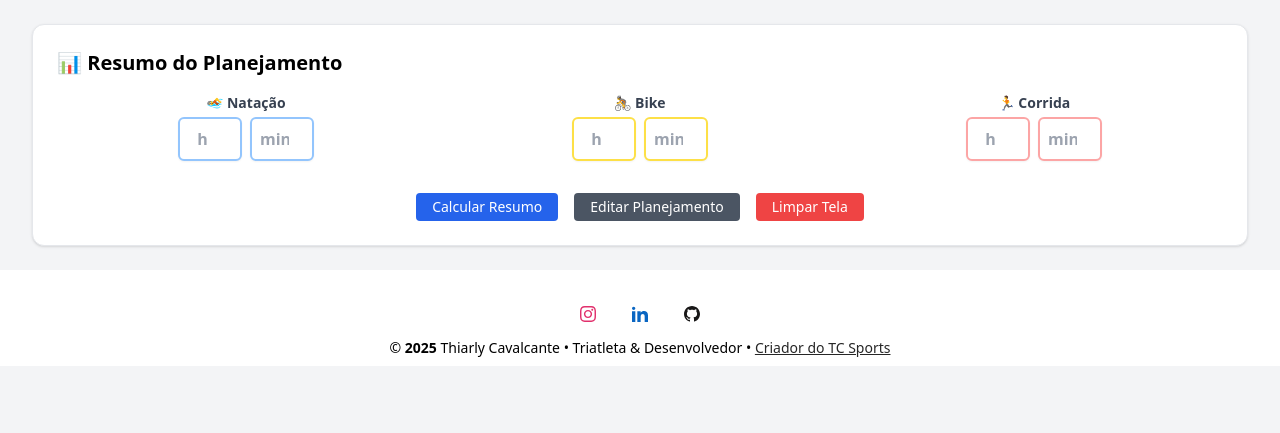
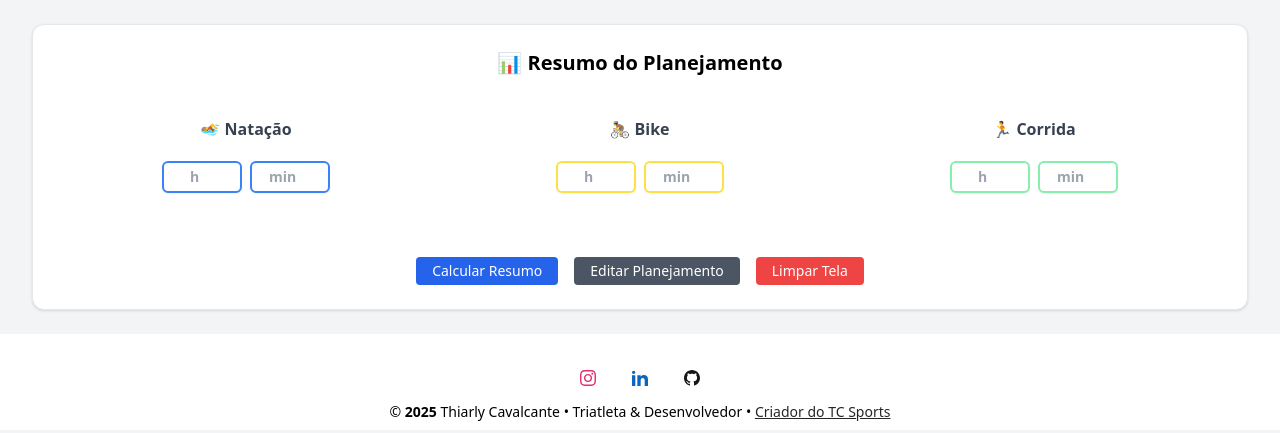
Before and after one commit to thiarly/running-pace-converter, a Flask app: page /resumo in a window 1280 px wide. Shown: the part 80-513 px from the top of the page. Run offline with Flask 3, Linux system fonts and the light colour scheme; the visitor is signed in with stand-in values (Sample User, id 1); data that the repository does not hold is empty; some libraries are stand-ins or nearby versions.

Commit message:
Update resumo.html

```diff
--- a/conversor/templates/resumo.html
+++ b/conversor/templates/resumo.html
@@ -28,7 +28,7 @@ Resumo do Planejamento
 
   <!-- Resumo do Planejamento -->
   <div class="bg-white rounded-xl shadow p-6 border border-gray-200">
-    <h2 class="text-xl font-semibold mb-4">📊 Resumo do Planejamento</h2>
+    <h2 class="text-xl text-center font-semibold mb-10">📊 Resumo do Planejamento</h2>
     <form method="POST" class="grid grid-cols-1 md:grid-cols-3 gap-4 text-sm text-gray-700">
       {{ form.hidden_tag() }}
 
@@ -37,28 +37,28 @@ Resumo do Planejamento
 
         <!-- Natação -->
         <div class="flex flex-col items-center gap-1">
-          <label class="text-sm font-semibold">🏊 Natação</label>
+          <label class="text-base font-semibold mb-4">🏊 Natação</label>
           <div class="flex gap-2">
-            {{ form.tempo_natacao_horas(class="w-16 text-center py-2 px-2 border-2 border-blue-300 rounded-md bg-white shadow-sm text-base font-semibold", placeholder="h") }}
-            {{ form.tempo_natacao_minutos(class="w-16 text-center py-2 px-2 border-2 border-blue-300 rounded-md bg-white shadow-sm text-base font-semibold", placeholder="min") }}
+            {{ form.tempo_natacao_horas(class="w-20 text-center py-1 px-1 border-2 border-solid border-blue-500 rounded-md bg-white shadow-sm text-babase font-semibold mb-8", placeholder="h") }}
+            {{ form.tempo_natacao_minutos(class="w-20 text-center py-1 px-1 border-2 border-solid border-blue-500 rounded-md bg-white shadow-sm text-babase font-semibold mb-8", placeholder="min") }}
           </div>
         </div>
 
         <!-- Bike -->
         <div class="flex flex-col items-center gap-1">
-          <label class="text-sm font-semibold">🚴 Bike</label>
+          <label class="text-base font-semibold mb-4">🚴 Bike</label>
           <div class="flex gap-2">
-            {{ form.tempo_bike_horas(class="w-16 text-center py-2 px-2 border-2 border-yellow-300 rounded-md bg-white shadow-sm text-base font-semibold", placeholder="h") }}
-            {{ form.tempo_bike_minutos(class="w-16 text-center py-2 px-2 border-2 border-yellow-300 rounded-md bg-white shadow-sm text-base font-semibold", placeholder="min") }}
+            {{ form.tempo_bike_horas(class="w-20 text-center py-1 px-2 border-2 border-solid border-yellow-300 rounded-md bg-white shadow-sm text-babase font-semibold mb-8", placeholder="h") }}
+            {{ form.tempo_bike_minutos(class="w-20 text-center py-1 px-2 border-2 border-solid border-yellow-300 rounded-md bg-white shadow-sm text-babase font-semibold mb-8", placeholder="min") }}
           </div>
         </div>
 
         <!-- Corrida -->
         <div class="flex flex-col items-center gap-1">
-          <label class="text-sm font-semibold">🏃 Corrida</label>
+          <label class="text-base font-semibold mb-4">🏃 Corrida</label>
           <div class="flex gap-2">
-            {{ form.tempo_corrida_horas(class="w-16 text-center py-2 px-2 border-2 border-red-300 rounded-md bg-white shadow-sm text-base font-semibold", placeholder="h") }}
-            {{ form.tempo_corrida_minutos(class="w-16 text-center py-2 px-2 border-2 border-red-300 rounded-md bg-white shadow-sm text-base font-semibold", placeholder="min") }}
+            {{ form.tempo_corrida_horas(class="w-20 text-center py-1 px-2 border-2 border-solid border-green-300 rounded-md bg-white shadow-sm text-babase font-semibold mb-8", placeholder="h") }}
+            {{ form.tempo_corrida_minutos(class="w-20 text-center py-1 px-2 border-2 border-solid border-green-300 rounded-md bg-white shadow-sm text-babase font-semibold mb-8", placeholder="min") }}
           </div>
         </div>
 
```
